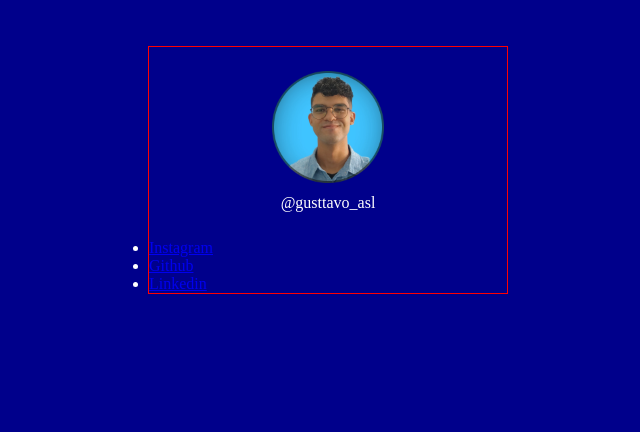
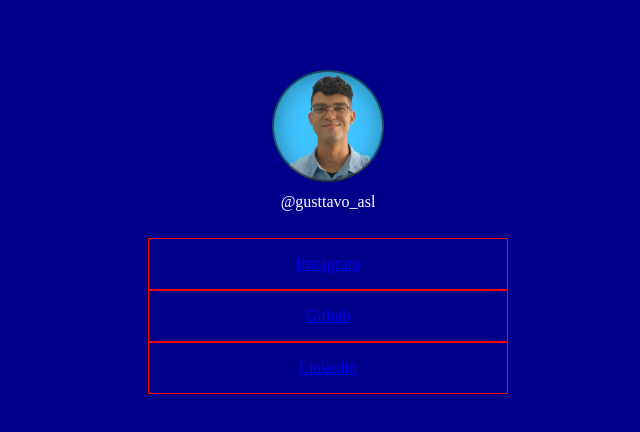
Before and after one commit to GustavoASL/DC-DevLinks, a plain HTML site: page index.html in a window 1280 px wide. Shown: the whole page, without its empty margins (312-952 px from the left). Drawn offline with Linux system fonts and the light colour scheme.

Commit message:
adjust social buttons

```diff
--- a/style.css
+++ b/style.css
@@ -24,7 +24,6 @@ body {
   margin: auto;
   width: 360px;
   margin: 46px auto 0px;
-  border: solid red 1px;
 }
 
 /* caixa do perfil */
@@ -55,3 +54,16 @@ body {
   font-family: "Bat-font";
   src: url("./Assets/Fontes/Bat-Mode.ttf") format("woff2");
 }
+
+/* Social Buttons */
+ul {
+  list-style: none;
+}
+
+ul li a {
+  display: flex;
+  justify-content: center;
+  align-items: center;
+  padding: 16px 24px;
+  border: solid red 1px;
+}
```
